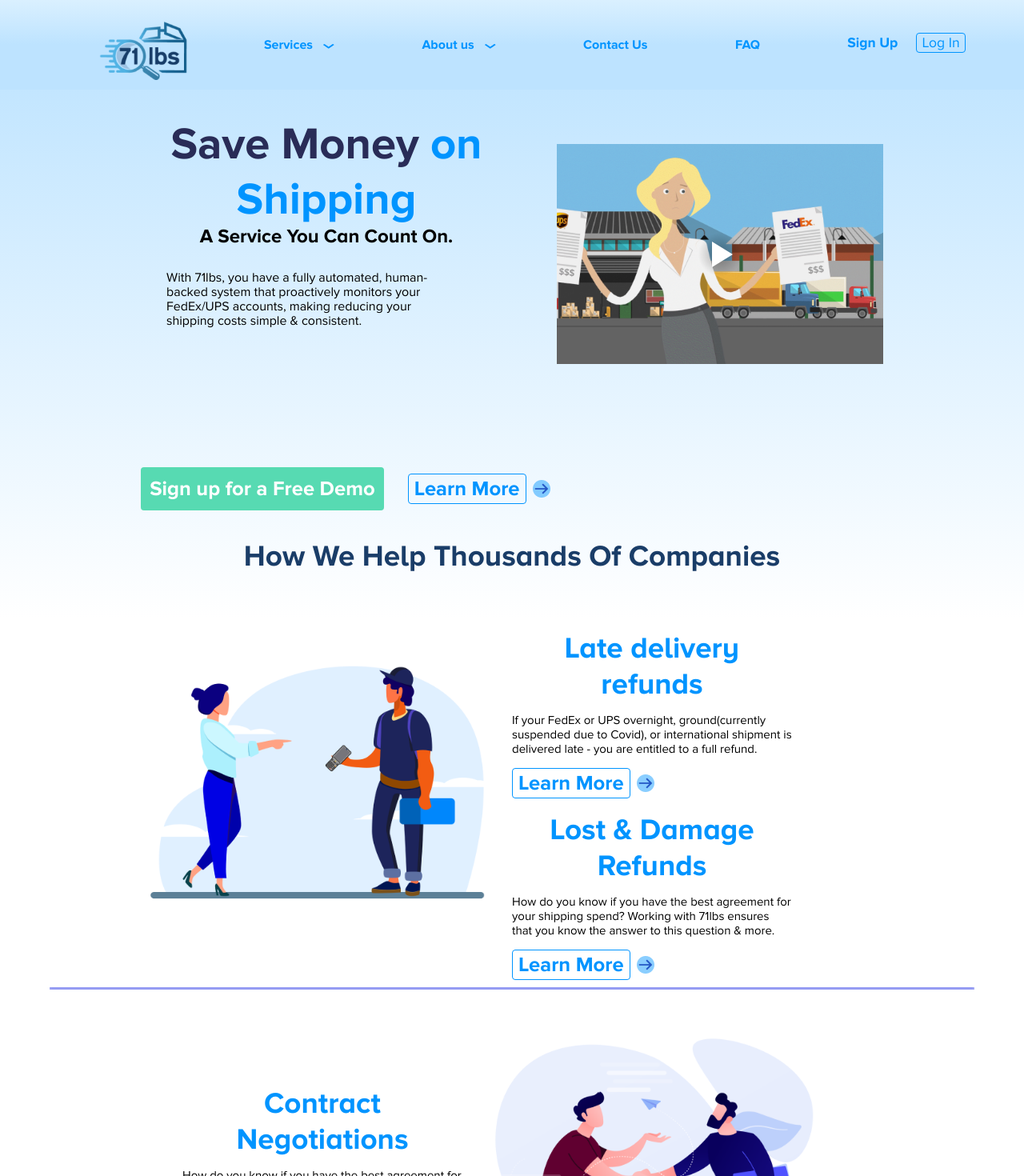
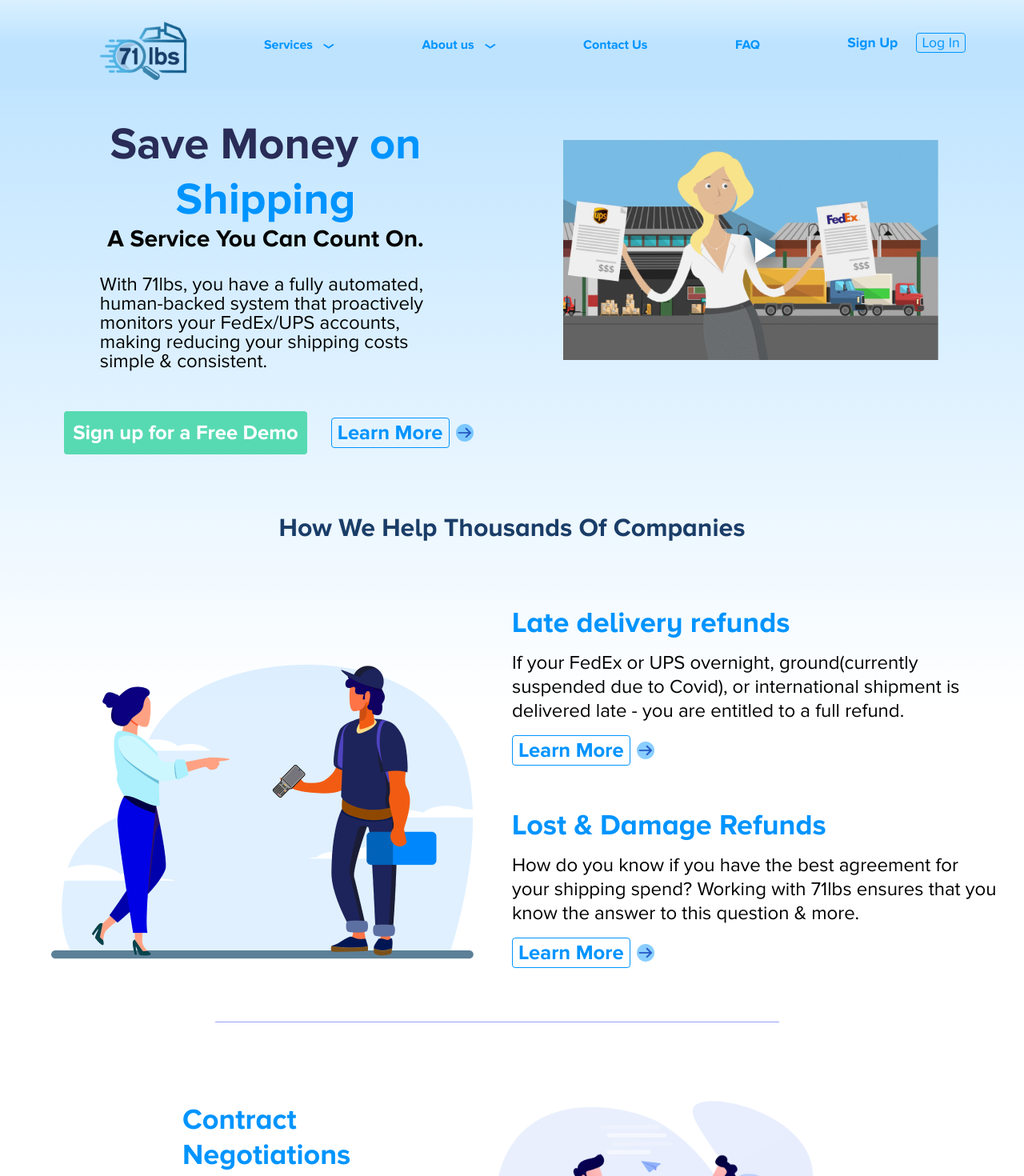
Before and after one commit to Dilogritando/71homepage2022april, a Next.js app: page / in a window 1280 px wide. Shown: the top 1470 px of the page at 80% size. Built offline with nearby package versions, Linux system fonts and the light colour scheme.

Commit message:
[FIX] Fonts, spaces and colors of home in mobile, tablet and desktop

```diff
--- a/components/BrandsGallery/BrandsGallery.module.scss
+++ b/components/BrandsGallery/BrandsGallery.module.scss
@@ -16,7 +16,7 @@
     text-align: center;
     color: $footer-blue;
     @media (min-width: $tabletMin) {
-      font-size: 2rem;
+      font-size: 40px;
       margin: 0 0 78px 0;
     }
   }
--- a/components/DividerLine/DividerLine.module.scss
+++ b/components/DividerLine/DividerLine.module.scss
@@ -5,7 +5,7 @@
     margin: 0;
     width: 95%;
     /* @media (min-width: $tabletMin){
-        width: 90%;
+        width: 759px;
     } */
     img{
         padding: 0;
--- a/components/HomeServicesModule/HomeServicesModule.jsx
+++ b/components/HomeServicesModule/HomeServicesModule.jsx
@@ -42,7 +42,9 @@
                     </div>
                 </div>
             </div>
-            <DividerLine />
+            <div className={styles.HomeServicesModule__divider}>
+                <DividerLine />
+            </div>
         </div>
         <div className={styles.HomeServicesModule__secondService}>
             <div className={styles.HomeServicesModule__secondService__container}>
@@ -63,7 +65,9 @@
                     />
                 </div>
             </div>
-            <DividerLine />
+            <div className={styles.HomeServicesModule__divider}>
+                <DividerLine />
+            </div>
         </div>
         <div className={styles.HomeServicesModule__thirdService}>
             <div className={styles.HomeServicesModule__thirdService__container}>
@@ -84,7 +88,9 @@
                     />
                 </div>
             </div>
-            <DividerLine />
+            <div className={styles.HomeServicesModule__divider}>
+                <DividerLine />
+            </div>
         </div>
     </div>
   )
--- a/components/HomeServicesModule/HomeServicesModule.module.scss
+++ b/components/HomeServicesModule/HomeServicesModule.module.scss
@@ -4,12 +4,15 @@
     &__container{
         padding: 0 2rem 30px 2rem;
         margin: 0 0 0px 0;
+        @media (min-width: $tabletMin){
+            padding: 0 2rem 73px 2rem;
+        }
         h2{
             text-align: center;
             font-size: 1.5rem;
             @media (min-width: $tabletMin){
-                margin: 0 0 50px 0;
-                font-size: 2.3rem;
+                margin: 0 0 77px 0;
+                font-size: 2rem;
             }
         }
     }
@@ -30,7 +33,8 @@
             margin: 0;
             text-align: center;
             @media (min-width: $tabletMin){
-                margin: 20px 0 0 0;
+                font-size: 36px;
+                text-align: left;
             }
         }
         p{
@@ -38,9 +42,10 @@
             margin: 13px 0 18px 0;
             @media (min-width: $tabletMin){
                 text-align: left;
+                font-size: 24px;
+                line-height: 30px;
             }
         }
-
     }
     &__mainService{
         display: flex;
@@ -65,7 +70,13 @@
         }
         &__contents{
             @media (min-width: $tabletMin){
-                width: 350px;
+                width: 50%;
+            }
+        }
+        .HomeServicesModule__content{
+            width: 100%;
+            @media (min-width: $tabletMin){
+                margin: 0 0 56px 0;
             }
         }
     }
@@ -80,6 +91,10 @@
             display: flex;
             flex-direction: row;
             justify-content: center;
+            align-items: center;
+            @media (min-width: $tabletMin){
+                margin: 0 0 105px 0;
+            }
             .HomeServicesModule__content{
                 margin: 95px 0 0 0;
                 padding: 0;
@@ -87,13 +102,10 @@
         }
         &__image{
             @media (min-width: $tabletMin){
-                width: 150%;
-                margin: 0px 0 0 0;
-            }
-            @media (min-width: $laptopMin){
                 width: 50%;
                 margin: 0px 0 0 0;
             }
+
         }
     }
     &__thirdService{
@@ -104,6 +116,7 @@
             @media (min-width: $tabletMin){
                 display: flex;
                 flex-direction: row;
+                margin: 0 0 103px 0;
             }
         }
         &__image{
@@ -121,4 +134,11 @@
             }
         }
     }
+    &__divider{
+        margin: 0;
+        padding: 0;
+        @media (min-width: $tabletMin){
+            width: 61%;
+        }
+    }
 }
--- a/components/KeepInTouch/KeepInTouch.module.scss
+++ b/components/KeepInTouch/KeepInTouch.module.scss
@@ -7,13 +7,14 @@
         display: flex;
         flex-direction: column;
         padding: 0 2rem;
-        margin: 0;
+        margin: 0 0 61px 0;
         /* border: solid red 2px; */
-        @media (min-width: $laptopMin){
+        @media (min-width: $tabletMin){
             flex-direction: row;
             padding: 0 5rem;
             justify-content: space-around;
-            margin: 2rem 0 0 0;
+            margin: 2rem 0 61px 0;
+            align-items: center;
         }
         h6{
             text-align: center;
@@ -22,6 +23,7 @@
             @media (min-width: $laptopMin){
                 text-align: left;
                 font-size: 100px;
+                line-height: 102px;
             }
         }
     }
@@ -38,11 +40,17 @@
             padding: 0;
             @media (min-width: $laptopMin){
                 text-align: left;
+                font-size: 24px;
+                line-height: 46px;
             }
             span{
                 font-weight: bold;
                 padding: 0;
                 margin: 0;
+                @media (min-width: $laptopMin){
+                    font-size: 24px;
+                    line-height: 28px;
+                }
             }
         }
     }
--- a/components/LoginHome/LoginHome.module.scss
+++ b/components/LoginHome/LoginHome.module.scss
@@ -9,8 +9,9 @@
     flex-direction: column;
     position: relative;
     @media (min-width: $tabletMin) {
-      /* margin: 0 11rem 6rem 11rem; */
-      /* border: solid 2px red; */
+      position: relative;
+      min-height: 578px;
+      padding: 0 6rem;
     }
     span {
       color: $footer-blue;
@@ -19,9 +20,9 @@
       text-align: center;
       margin: 30px 0;
       padding: 0;
-      @media (min-width: $laptopMin){
-        font-size: 4rem;
-        line-height: 5.5rem;
+      @media (min-width: $tabletMin){
+        font-size: 48px;
+        line-height: 50px;
         text-align: left;
       }
       @media (min-width: $laptopMin){
@@ -40,9 +41,9 @@
       line-height: 29.23px;
       margin: 0 0 2rem 0;
       padding: 0;
-      @media (min-width: $laptopMin){
-        font-size: 3rem;
-        line-height: 4rem;
+      @media (min-width: $tabletMin){
+        font-size: 36px;
+        line-height: 38px;
       }
     }
   }
--- a/components/MainHome/MainHomeMarch2022.module.scss
+++ b/components/MainHome/MainHomeMarch2022.module.scss
@@ -12,10 +12,11 @@
     @media (min-width: $tabletMin) {
       font-size: 4rem;
       justify-content: space-between;
-      /* padding: 0 11rem 35px 11rem; */
+
     }
     @media (min-width: $laptopMin){
-      padding: 0 11rem 35px 11rem;
+      padding: 0 5rem 73px 5rem;
+      /* align-content: center; */
     }
   }
   &__main{
@@ -25,8 +26,10 @@
     margin: 0 0 16px 0;
     padding: 0;
     @media (min-width: $tabletMin) {
-      height: 57vh;
+      /* height: 57vh; */
       flex-wrap: wrap;
+      margin: 0 0 50px 0;
+      /* align-content: center; */
     }
   }
   &__secondary{
@@ -50,7 +53,7 @@
     margin: 34px 0 30px 0;
     @media (min-width: $tabletMin) {
       padding: 0;
-      width: 50%;
+      width: 45%;
     }
     &__title {
       span{
@@ -62,6 +65,9 @@
       font-size: 1.5rem;
       line-height: 1em;
       margin: 0;
+      @media (min-width: $tabletMin){
+        font-size: 30px;
+      }
     }
     &__text {
       color: black;
@@ -69,9 +75,15 @@
       padding: 0;
       margin: 38px 0 0 0;
       @media (min-width: $tabletMin){
-        width: 350px;
+        width: 306px;
         margin: 0 0 0 32px;
         padding: 0 0 0 0;
+        font-size: 24px;
+        line-height: 24px;
+      }
+      @media (min-width: $laptopMin){
+        width: 40%;
+        margin: 0 4%;
       }
     }
     &__btn {
@@ -103,7 +115,7 @@
       position: absolute;
       padding: 0;
       width: 44%;
-      top: 15%;
+      top: 18%;
       right: 0;
     }
     &__proper {
@@ -118,6 +130,15 @@
       justify-content: center;
       align-items: center;
       cursor: pointer;
+      @media (min-width: $tabletMin){
+        width: unset;
+        height: unset;
+        min-width: 345px;
+        min-height: 220px;
+      }
+      @media (min-width: $tabletMax){
+        min-width: 500px;
+      }
       &__player {
         min-width: 228px;
         height: 100%;
@@ -149,7 +170,7 @@
         }
       }
     }
-    &__controller {
+    /* &__controller {
       width: 100%;
       display: flex;
       flex-direction: row;
@@ -176,7 +197,7 @@
           margin: 5px 10px 0 0;
         }
       }
-    }
+    } */
   }
 }
 
--- a/components/StartSaving/StartSaving.module.scss
+++ b/components/StartSaving/StartSaving.module.scss
@@ -22,7 +22,7 @@
             padding: 0;
         }
         @media (min-width: $laptopMin) {
-            padding: 0 11rem 35px 11rem;
+            padding: 47px 83px;
         }
         &__inner{
             margin: 36px 28px;
@@ -58,9 +58,16 @@
             font-family: $PNRegular;
             font-weight: bold;
             font-size: 1.5rem;
+            @media (min-width: $tabletMin){
+                font-size: 45px;
+            }
         }
         p{
             max-width: 400px;
+            @media (min-width: $tabletMin){
+                font-size: 24px;
+                line-height: 26px;
+            }
         }
     }
     &__divider{
--- a/components/TestimonialSlider/TestimonialSlider.module.scss
+++ b/components/TestimonialSlider/TestimonialSlider.module.scss
@@ -2,6 +2,7 @@
 
 .TestimonialSlider {
   &__container {
+    /* border: solid red 2px; */
     width: 100%;
     display: flex;
     flex-direction: column;
@@ -9,7 +10,10 @@
     align-content: center;
     padding: 0;
     @media (min-width: $tabletMin) {
-      padding: 0 11rem 35px 11rem;
+      padding: 0 4rem 35px 4rem;
+    }
+    @media (min-width: $laptopMin) {
+      padding: 0 5rem 35px 5rem;
     }
     &__carousel {
       width: 95%;
@@ -68,6 +72,7 @@
     }
   }
   &__divider {
+    /* border: solid green 2px; */
     margin: 0;
     padding: 0;
     width: 80%;
@@ -92,6 +97,10 @@
       text-align: left;
       line-height: 1.2rem;
       width: 90%;
+      @media (min-width: $tabletMin){
+        font-size: 24px;
+        line-height: 26px;
+      }
       &::before{
         content: "“";
         position: relative;
@@ -101,7 +110,6 @@
       &::after{
         content: "“";
         position: absolute;
-        /* right: -20px; */
         right: 22px;
         font-size: 48px;
         display: inline-block;
```
